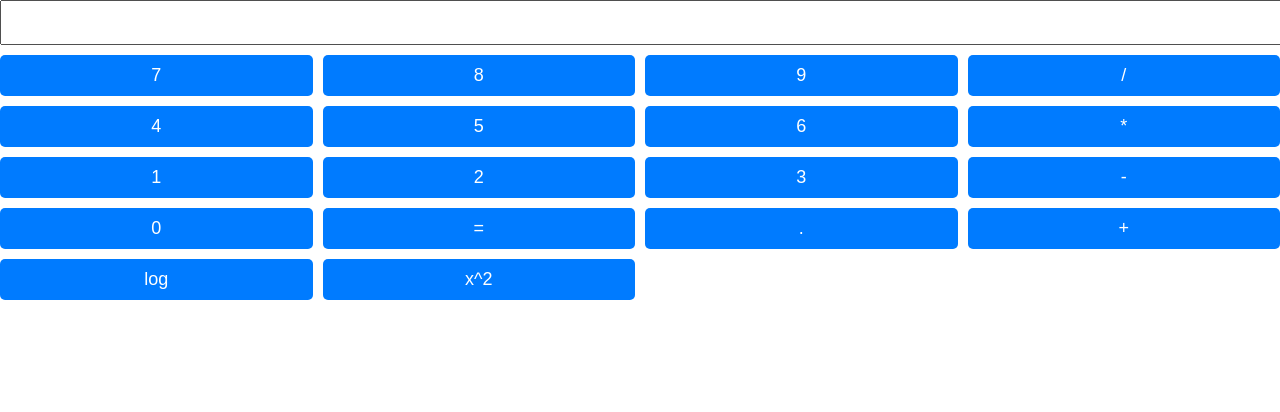
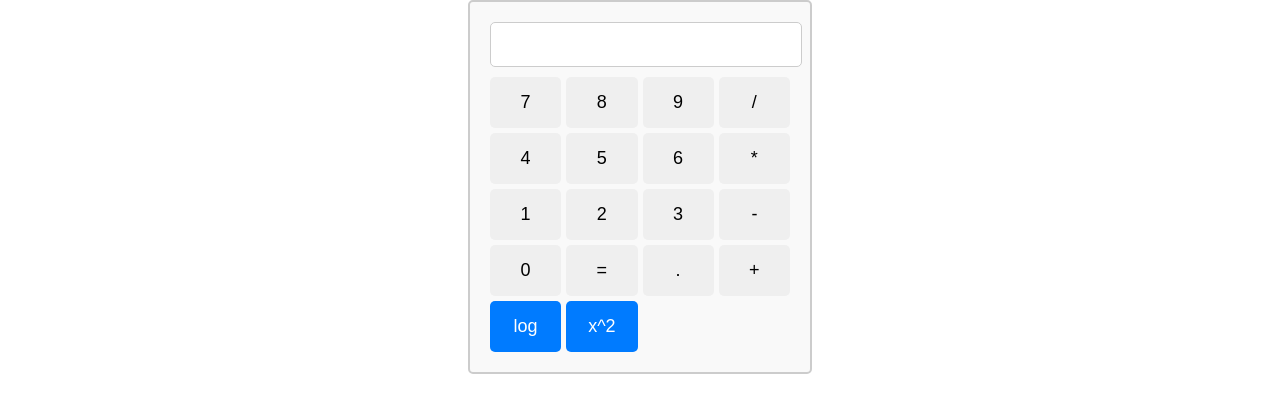
Before and after one commit to yashswi/SPE-Mini-Project, a React (Create React App) app: page / in a window 1280 px wide. Shown: the top 412 px of the page. Built offline with nearby package versions, Linux system fonts and the light colour scheme.

Commit message:
Update App.css

```diff
--- a/src/App.css
+++ b/src/App.css
@@ -1,34 +1,43 @@
-.container {
+.calculator {
   width: 300px;
   margin: 0 auto;
   padding: 20px;
-  border: 1px solid #ccc;
+  border: 2px solid #ccc;
   border-radius: 5px;
+  background-color: #f9f9f9;
 }
 
 .input {
-  width: calc(100% - 20px);
+  width: calc(100% - 10px);
   padding: 10px;
   margin-bottom: 10px;
-  font-size: 18px;
+  font-size: 20px;
+  border: 1px solid #ccc;
+  border-radius: 5px;
 }
 
 .buttons {
   display: grid;
   grid-template-columns: repeat(4, 1fr);
-  gap: 10px;
+  grid-gap: 5px;
 }
 
-button {
-  padding: 10px;
+.operator,
+.special {
+  padding: 15px;
   font-size: 18px;
-  background-color: #007bff;
-  color: #fff;
   border: none;
   border-radius: 5px;
   cursor: pointer;
+  transition: background-color 0.3s ease;
 }
 
-button:hover {
-  background-color: #0056b3;
+.operator:hover,
+.special:hover {
+  background-color: #ddd;
 }
+
+.special {
+  background-color: #007bff;
+  color: #fff;
+}
```
